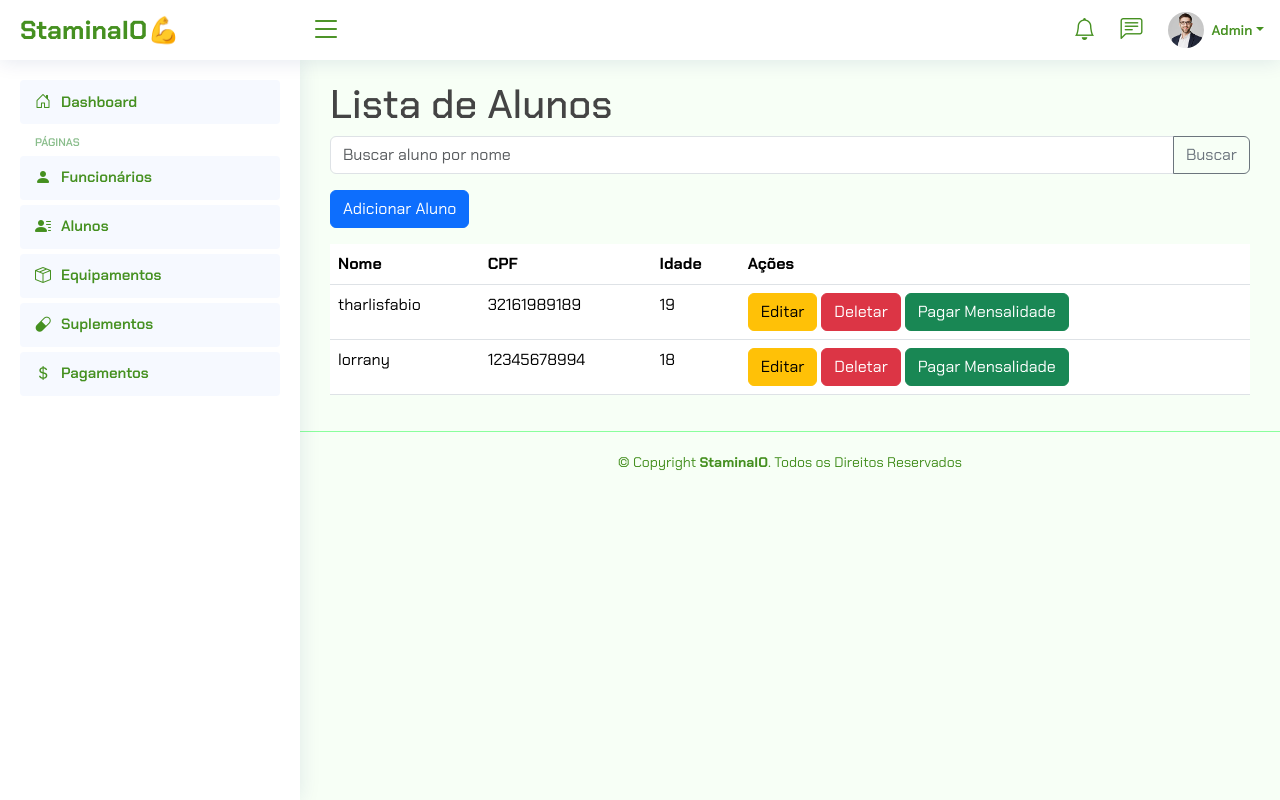
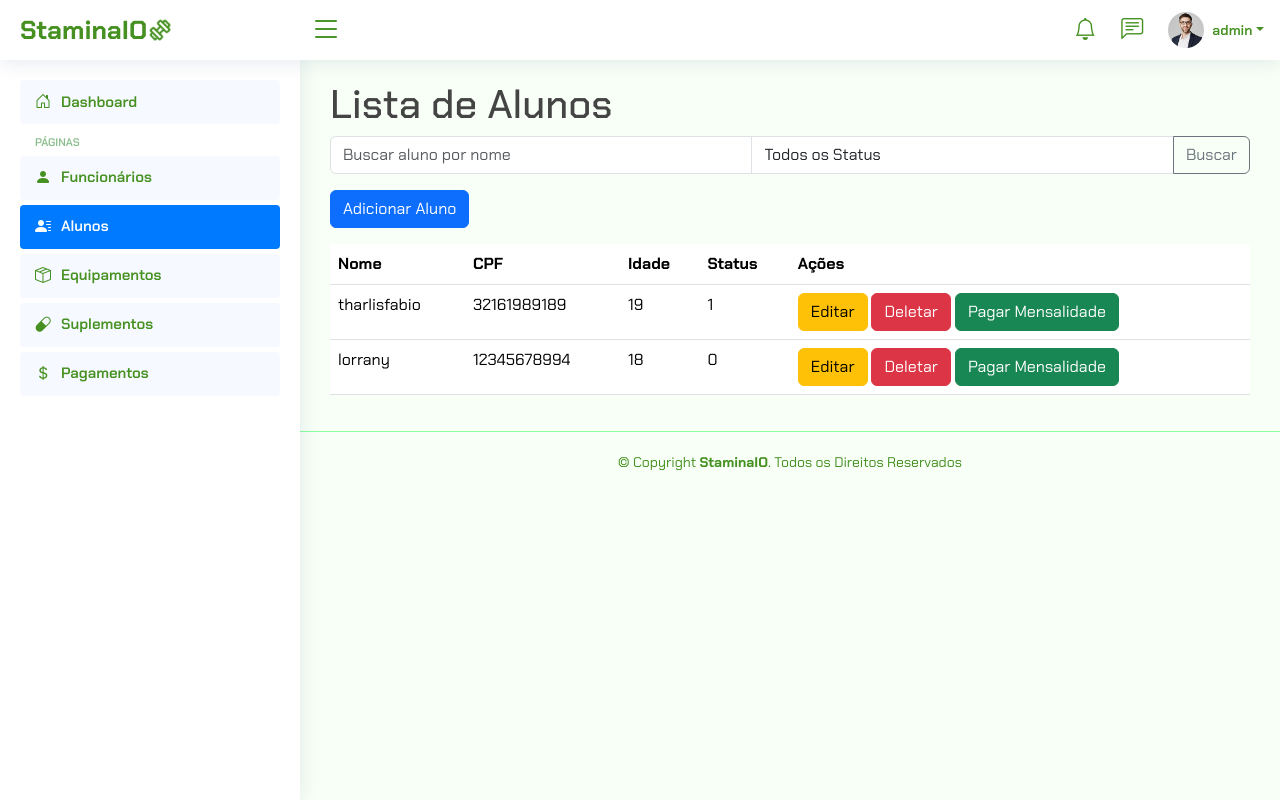
Before and after one commit to joaodev-cmd/StaminaIO, a Django app: page /pessoa/alunos/ in a window 1280 px wide. Run offline with Django 5.2, Linux system fonts and the light colour scheme; a user stored in the database is signed in; data comes from the database, SQL or seed files in the repository; both versions use the stored data as it was before the commit; some libraries are stand-ins or nearby versions.

Commit message:
Filtro e Status do Aluno e Correção de URL no dashboard

```diff
--- a/StaminaIO/pessoa/models.py
+++ b/StaminaIO/pessoa/models.py
@@ -1,6 +1,5 @@
 from django.db import models
 from django.utils import timezone
-
 
 class Pessoa(models.Model):
     nome = models.CharField(max_length=100)
@@ -11,12 +10,18 @@
         abstract = True
 
 class Aluno(Pessoa):
+    MATRICULADO = 'M'
+    NAO_MATRICULADO = 'NM'
+    STATUS_CHOICES = [
+        (MATRICULADO, 'Matriculado'),
+        (NAO_MATRICULADO, 'Não Matriculado'),
+    ]
+
     peso = models.FloatField()
     endereco = models.CharField(max_length=255)
-    status = models.BooleanField(default=True)
+    status = models.CharField(max_length=2, choices=STATUS_CHOICES, default=MATRICULADO)
     telefone = models.CharField(max_length=15)
     altura = models.FloatField()
-    plano = models.CharField(max_length=50)
 
     def __str__(self):
         return self.nome
--- a/StaminaIO/pessoa/views.py
+++ b/StaminaIO/pessoa/views.py
@@ -11,12 +11,16 @@
 @login_required
 def listar_alunos(request):
     query = request.GET.get('q')
+    status_filter = request.GET.get('status')
+
+    alunos = Aluno.objects.all()
+
     if query:
-        alunos = Aluno.objects.filter(nome__icontains=query)
-    else:
-        alunos = Aluno.objects.all()
+        alunos = alunos.filter(nome__icontains=query)
+    if status_filter:
+        alunos = alunos.filter(status=status_filter)
 
-    return render(request, 'pessoa/listar_alunos.html', {'alunos': alunos})
+    return render(request, 'pessoa/listar_alunos.html', {'alunos': alunos, 'status_filter': status_filter})
 
 @login_required
 def adicionar_aluno(request):
--- a/StaminaIO/templates/_base.html
+++ b/StaminaIO/templates/_base.html
@@ -11,8 +11,8 @@
   <meta content="" name="keywords">
 
   <!-- Favicons -->
-  <link href="{% static 'img/logos/logo4.png'%}" rel="icon">
-  <link href="{% static 'img/logos/logo4.png' %}" rel="apple-touch-icon">
+  <link href="{% static 'img/logo.png'%}" rel="icon">
+  <link href="{% static 'img/logo.png' %}" rel="apple-touch-icon">
 
   <link rel="stylesheet" href="https://cdnjs.cloudflare.com/ajax/libs/font-awesome/6.0.0-beta3/css/all.min.css">
   <link href="https://cdn.jsdelivr.net/npm/bootstrap-icons@1.10.0/font/bootstrap-icons.css" rel="stylesheet">
@@ -51,7 +51,8 @@
 
       <div class="d-flex align-items-center justify-content-between">
         <a href="/dashboard/" class="logo d-flex align-items-center">
-            <span class="d-none d-lg-block">StaminaIO💪</span>
+            <span class="d-none d-lg-block">StaminaIO</span>
+            <img src="{% static 'img/logo.png' %}" alt="" />
         </a>
         <i class="bi bi-list toggle-sidebar-btn"></i>
     </div><!-- End Logo -->
@@ -92,13 +93,12 @@
 
             <a class="nav-link nav-profile d-flex align-items-center pe-0" href="#" data-bs-toggle="dropdown">
               <img src="{% static 'img/profile-img.jpg' %}" alt="Profile" class="rounded-circle">
-              <span class="d-none d-md-block dropdown-toggle ps-2">Admin</span>
+              <span class="d-none d-md-block dropdown-toggle ps-2">{{request.user.username}}</span>
             </a><!-- End Profile Image Icon -->
 
             <ul class="dropdown-menu dropdown-menu-end dropdown-menu-arrow profile">
               <li class="dropdown-header">
-                <h6>Nome</h6>
-                <span>Função</span>
+                <h6>{{request.user.username}}</h6>
               </li>
               <li>
                 <hr class="dropdown-divider">
--- a/StaminaIO/templates/_sidebar.html
+++ b/StaminaIO/templates/_sidebar.html
@@ -11,35 +11,35 @@
     <li class="nav-heading">Páginas</li>
 
     <li class="nav-item">
-      <a class="nav-link {% if request.resolver_match.url_name == 'pessoa:listar_funcionarios' %}active{% endif %}" href="{% url 'pessoa:listar_funcionarios' %}">
+      <a class="nav-link {% if request.resolver_match.url_name == 'listar_funcionarios' %}active{% endif %}" href="{% url 'pessoa:listar_funcionarios' %}">
         <i class="bi bi-person-fill"></i>
         <span>Funcionários</span>
       </a>
     </li>
 
     <li class="nav-item">
-      <a class="nav-link {% if request.resolver_match.url_name == 'pessoa:listar_alunos' %}active{% endif %}" href="{% url 'pessoa:listar_alunos' %}">
+      <a class="nav-link {% if request.resolver_match.url_name == 'listar_alunos' %}active{% endif %}" href="{% url 'pessoa:listar_alunos' %}">
         <i class="bi bi-person-lines-fill"></i>
         <span>Alunos</span>
       </a>
     </li>
 
     <li class="nav-item">
-      <a class="nav-link {% if request.resolver_match.url_name == 'equipamento:listar_equipamentos' %}active{% endif %}" href="{% url 'equipamento:listar_equipamentos' %}">
+      <a class="nav-link {% if request.resolver_match.url_name == 'listar_equipamentos' %}active{% endif %}" href="{% url 'equipamento:listar_equipamentos' %}">
         <i class="bi bi-box-seam"></i>
         <span>Equipamentos</span>
       </a>
     </li>
 
     <li class="nav-item">
-      <a class="nav-link {% if request.resolver_match.url_name == 'suplemento:listar_suplementos' %}active{% endif %}" href="{% url 'suplemento:listar_suplementos' %}">
+      <a class="nav-link {% if request.resolver_match.url_name == 'listar_suplementos' %}active{% endif %}" href="{% url 'suplemento:listar_suplementos' %}">
         <i class="bi bi-capsule"></i>
         <span>Suplementos</span>
       </a>
     </li>
 
     <li class="nav-item">
-      <a class="nav-link {% if request.resolver_match.url_name == 'pessoa:selecionar_aluno_pagamentos' %}active{% endif %}" href="{% url 'pessoa:selecionar_aluno_pagamentos' %}">
+      <a class="nav-link {% if request.resolver_match.url_name == 'selecionar_aluno_pagamentos' %}active{% endif %}" href="{% url 'pessoa:selecionar_aluno_pagamentos' %}">
         <i class="bi bi-currency-dollar"></i>
         <span>Pagamentos</span>
       </a>
--- a/StaminaIO/templates/pessoa/listar_alunos.html
+++ b/StaminaIO/templates/pessoa/listar_alunos.html
@@ -19,6 +19,11 @@
     <form method="GET" action="{% url 'pessoa:listar_alunos' %}" class="mb-3">
         <div class="input-group">
             <input type="text" name="q" class="form-control" placeholder="Buscar aluno por nome" value="{{ request.GET.q }}">
+            <select name="status" class="form-control">
+                <option value="">Todos os Status</option>
+                <option value="M" {% if status_filter == 'M' %}selected{% endif %}>Matriculado</option>
+                <option value="NM" {% if status_filter == 'NM' %}selected{% endif %}>Não Matriculado</option>
+            </select>
             <button type="submit" class="btn btn-outline-secondary">Buscar</button>
         </div>
     </form>
@@ -29,6 +34,7 @@
                 <th>Nome</th>
                 <th>CPF</th>
                 <th>Idade</th>
+                <th>Status</th>
                 <th>Ações</th>
             </tr>
         </thead>
@@ -38,6 +44,7 @@
                 <td>{{ aluno.nome }}</td>
                 <td>{{ aluno.cpf }}</td>
                 <td>{{ aluno.idade }}</td>
+                <td>{{ aluno.get_status_display }}</td>
                 <td>
                     <a href="{% url 'pessoa:editar_aluno' aluno.pk %}" class="btn btn-warning">Editar</a>
                     <a href="{% url 'pessoa:deletar_aluno' aluno.pk %}" class="btn btn-danger">Deletar</a>
@@ -46,7 +53,7 @@
             </tr>
             {% empty %}
             <tr>
-                <td colspan="4">Nenhum aluno encontrado.</td>
+                <td colspan="5">Nenhum aluno encontrado.</td>
             </tr>
             {% endfor %}
         </tbody>
```
Also changed, not shown: StaminaIO/pessoa/forms.py (+5 -4 lines), StaminaIO/db.sqlite3, StaminaIO/pessoa/migrations/0003_alter_aluno_status.py (added), StaminaIO/pessoa/migrations/0004_remove_aluno_plano.py (added), StaminaIO/static/img/favicon.png (deleted).
